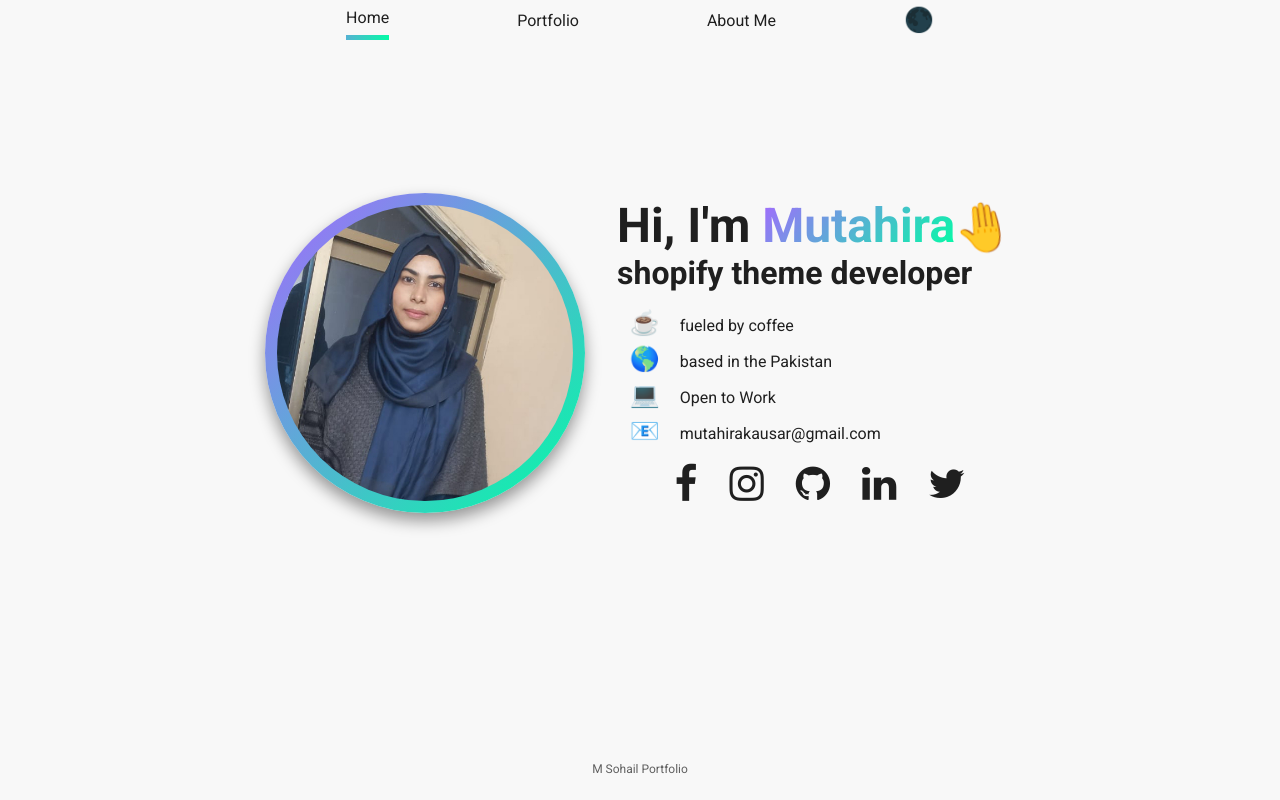
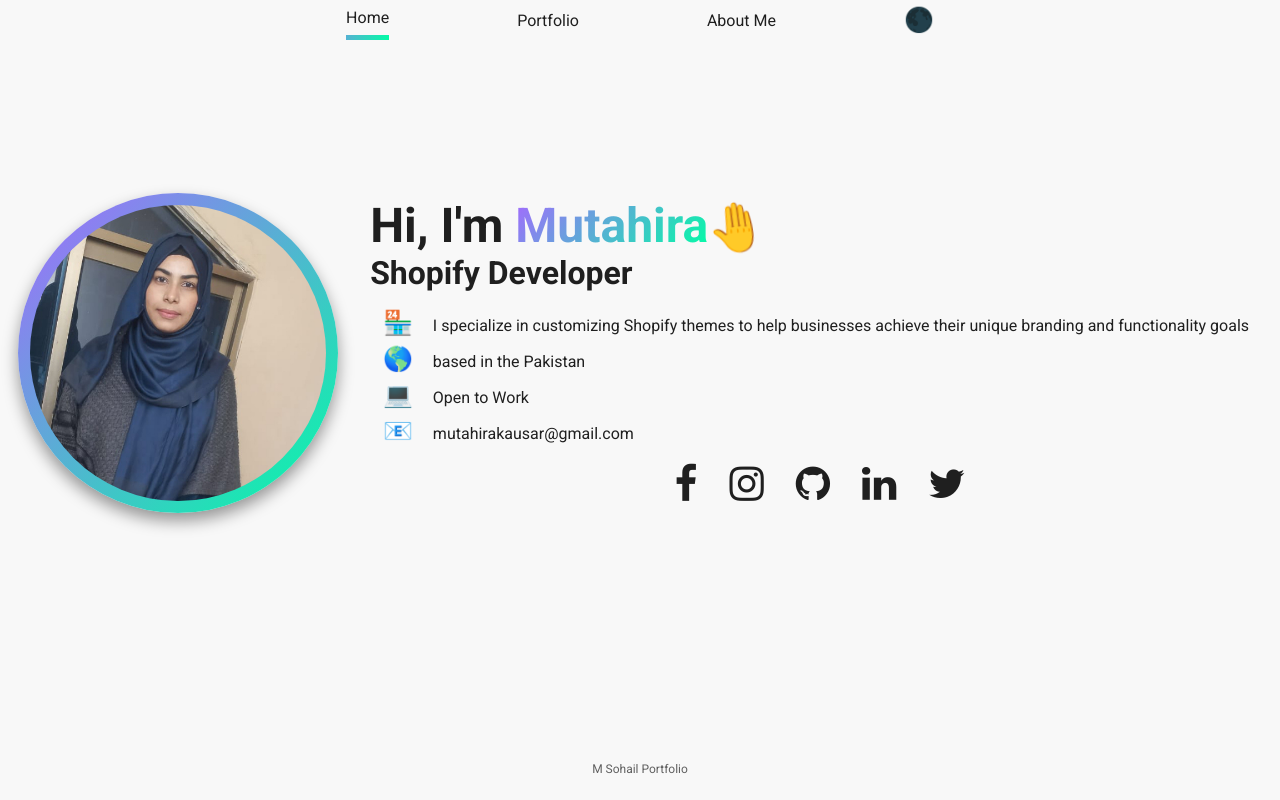
Before and after one commit to Mutahira-kousar/developer-portfolio, a React (Create React App) app: page / in a window 1280 px wide. Built offline with nearby package versions, Linux system fonts and the light colour scheme; the HTML template or start-up script is replaced by a standard one.

Commit message:
Update Info.js

```diff
--- a/src/info/Info.js
+++ b/src/info/Info.js
@@ -26,14 +26,14 @@
     firstName: "Mutahira",
     lastName: "Mutahira",
     initials: "M.k", // the example uses first and last, but feel free to use three or more if you like.
-    position: "shopify theme developer",
+    position: "Shopify Developer",
     selfPortrait: self, // don't change this unless you want to name your self-portrait in the "img" folder something else!
     gradient: `-webkit-linear-gradient(135deg, ${colors})`, // don't change this either
     baseColor: colors[0],
     miniBio: [ // these are just some "tidbits" about yourself. You can look at mine https://paytonjewell.github.io/#/ for an example if you'd like
         {
-            emoji: '☕',
-            text: 'fueled by coffee'
+            emoji: '🏪',
+            text: 'I specialize in customizing Shopify themes to help businesses achieve their unique branding and functionality goals'
         },
         {
             emoji: '🌎',
@@ -81,8 +81,8 @@
     bio: "Hello! I'm Mutahira. I've done B.S Software Engineering from Virtual University of Pakistan(VU). I am a self learner. You can hire me!",
     skills:
         {
-            proficientWith: ['Html','CSS','bootstrap','javascript (ES6)','liquid' ,"bootStrap",'firebase-authentication', "MYSQL",'git', 'github', 'figma'],
-            exposedTo: ['python','php','figma']
+           proficientWith: ['Html','CSS','bootstrap','javascript (ES6)','liquid' ,"Python",'firebase-authentication', "MYSQL",'git', 'github', 'figma' , 'PHP'],
+            exposedTo: ['Shopify Theme Customization','Liquid Programming Language','Section Customization', 'Responsive Design for Shopify' , 'Shopify App Integration', 'SEO']
         }
     ,
     hobbies: [
@@ -97,7 +97,7 @@
         },
         {
             label: 'Writing blog posts',
-            emoji: '📖'
+            emoji: '🖊️'
         },
         {
             label: 'Travelling',
@@ -108,9 +108,9 @@
     ],
     portfolio: [ // This is where your portfolio projects will be detailed
         {
-            title: "1. notesApp (localStorage)",
-            live: "https://localstorage-notes-app-sohail151127.netlify.app/", //this should be a link to the live version of your project, think github pages, netlify, heroku, etc. Or your own domain, if you have it.
-            source: "https://github.com/sohail151127/notes-app", // this should be a link to the **repository** of the project, where the code is hosted.
+            title: "1. Highlight Product Features",
+            live: "https://clikmartpk.com/collections/fitted-sheet/products/silk-fitted-sheet-with-pillow-covers-teal", //this should be a link to the live version of your project, think github pages, netlify, heroku, etc. Or your own domain, if you have it.
+
             image: mock1
         },
         {
```
